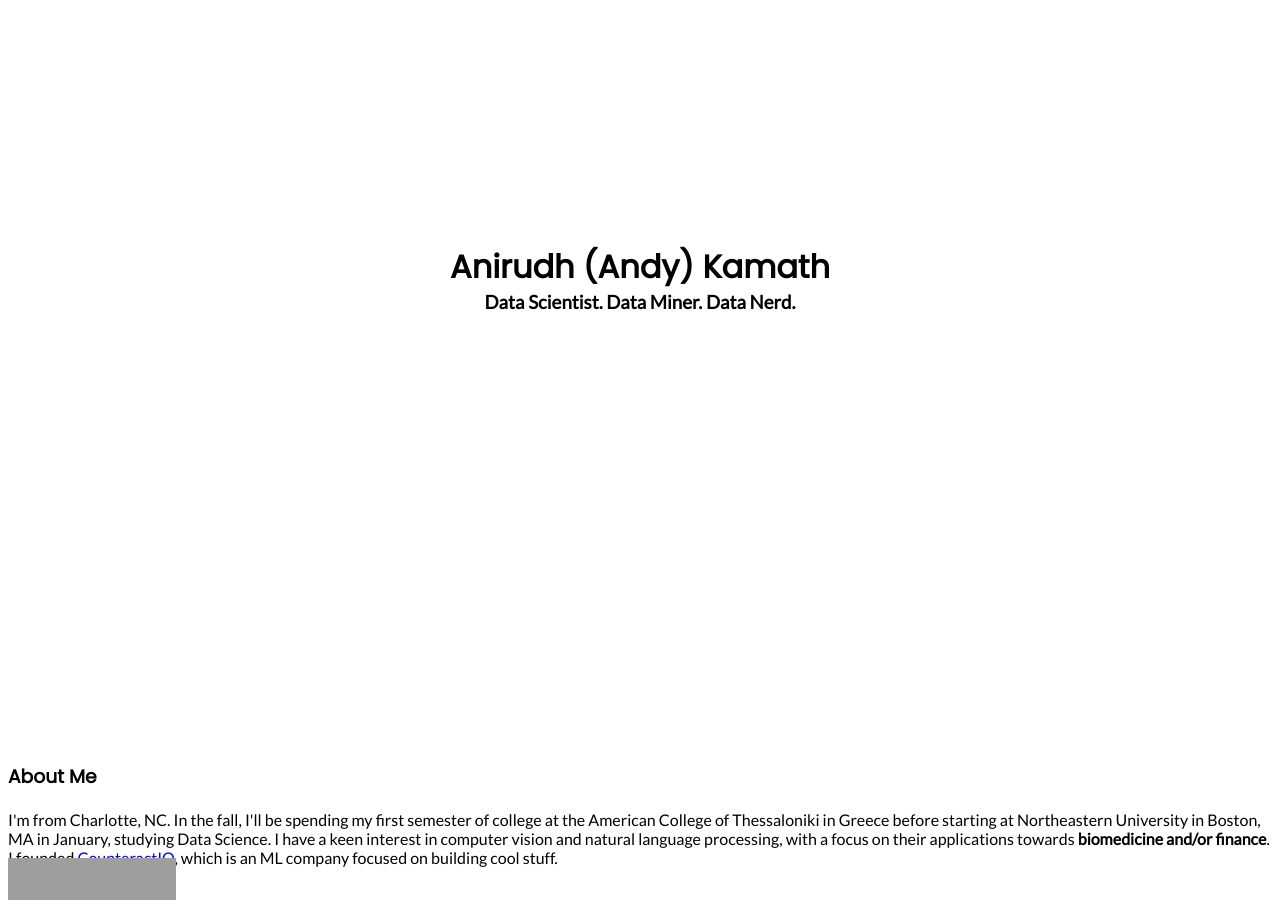
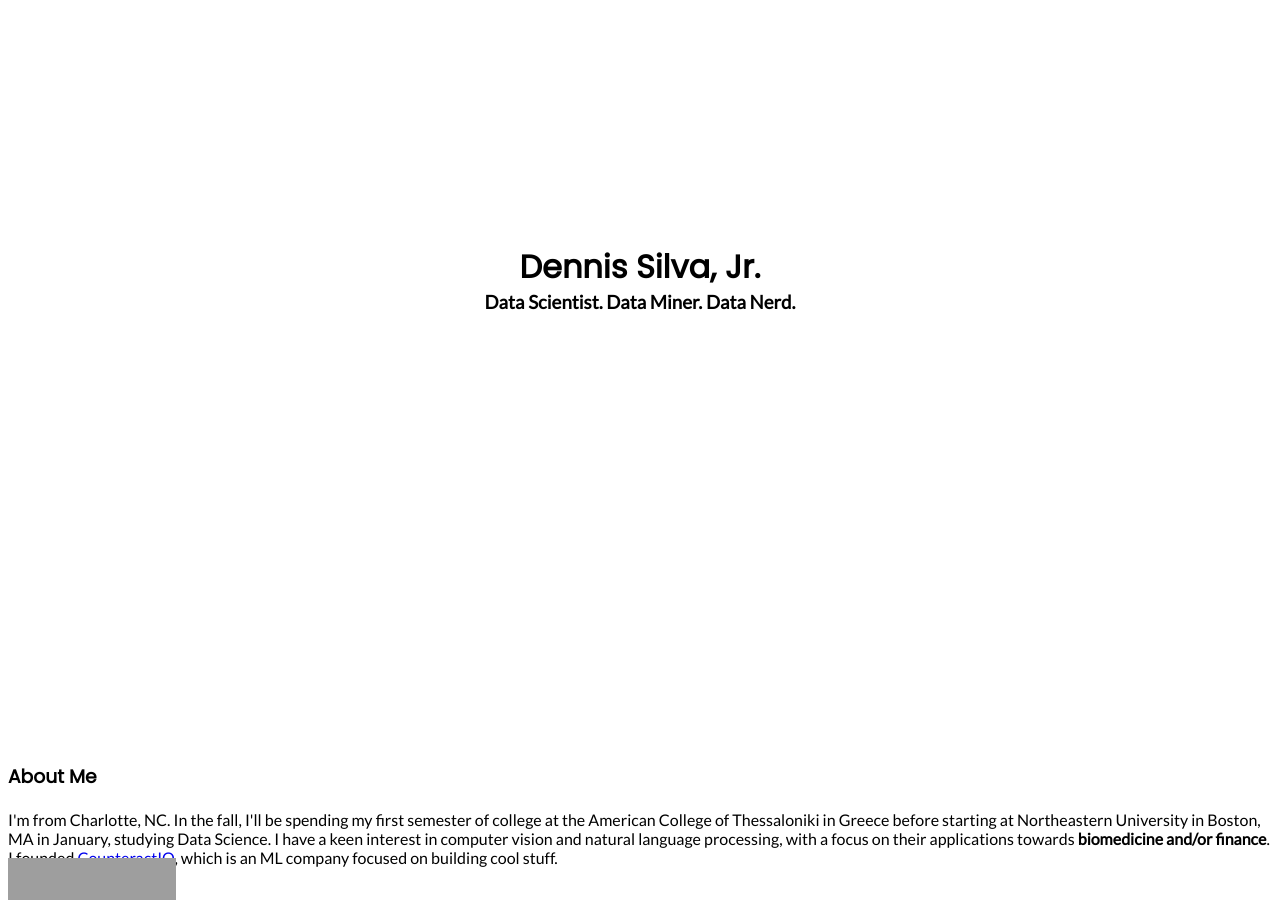
Before and after one commit to dennisjunior111/dennisjunior111.github.io, a Jekyll site: the page index.html, which Jekyll copies as it is, in a window 1280 px wide and 900 px high. Built offline with Jekyll 4.4.1, drawn with Linux system fonts in a browser that asks for light colours; nearby versions of some CDN libraries; library files that are not in the unit come from our copies; a script that is not in the unit is left out; comment, search, counter and statistics services are not loaded; grey boxes are pictures that could not be loaded.

Commit message:
Update index.html

```diff
--- a/index.html
+++ b/index.html
@@ -21,7 +21,7 @@
     <body>
         <div class="e80 black white-text text-lighten-3" align="center">
             <div class="container element">
-                <h1 class="title wow fadeInUp" data-wow-duration="750ms">Anirudh (Andy) Kamath</h1>
+                <h1 class="title wow fadeInUp" data-wow-duration="750ms">Dennis Silva, Jr.</h1>
                 <h3 class="wow fadeInUp hide-on-small-only">Data Scientist. Data Miner. <span class="wow fadeInUp">Data Nerd.</span></h3>
             </div>
         </div>
```
